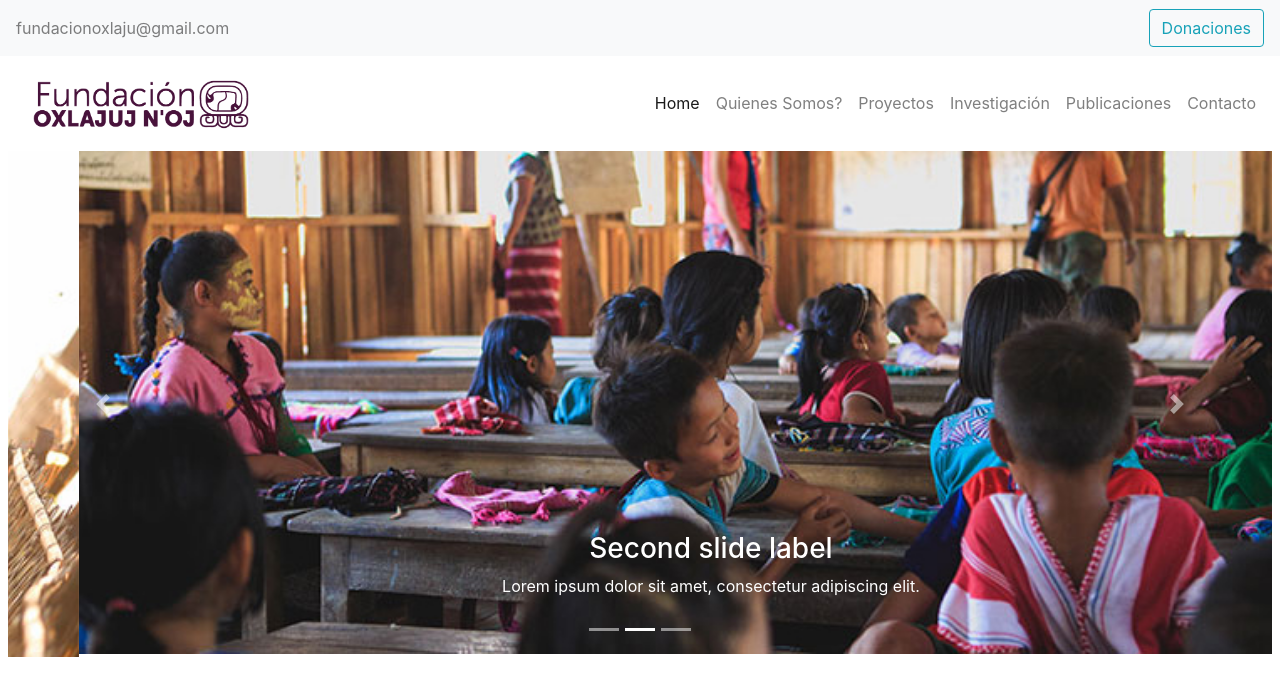
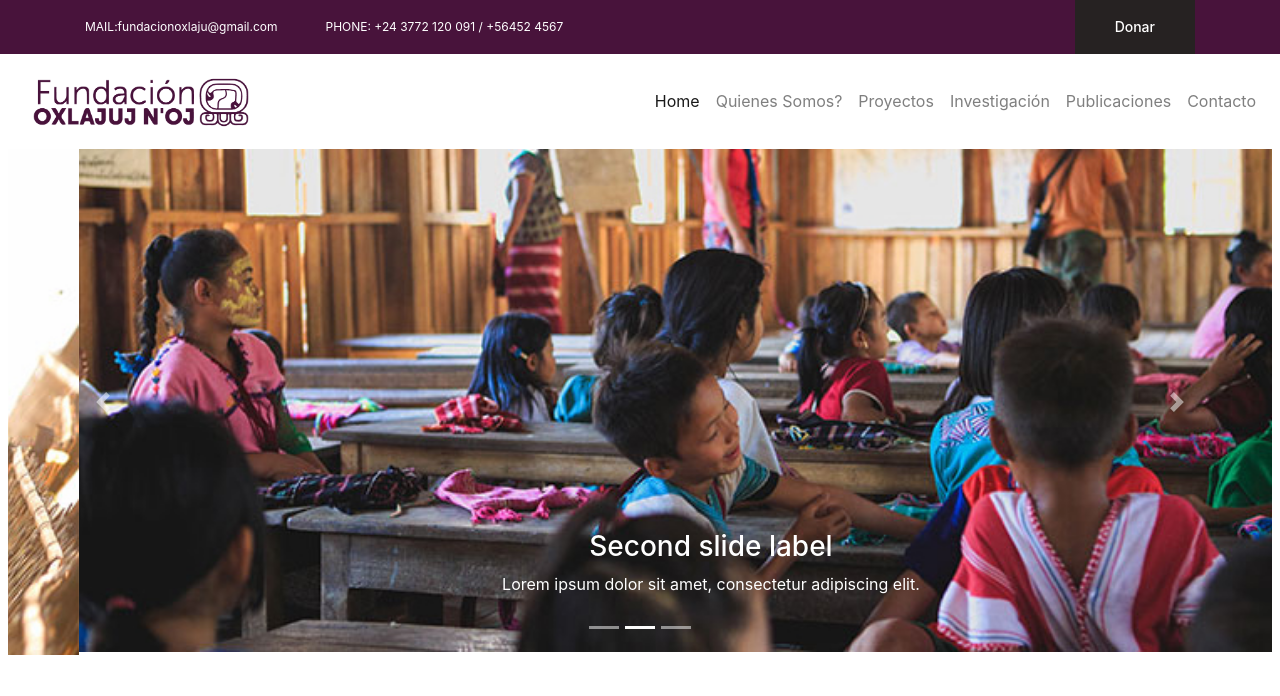
Before and after one commit to Ada-IT/ppi-web-oxlajuj, a Next.js app: page / in a window 1280 px wide. Shown: the top 696 px of the page. Built offline with nearby package versions, Linux system fonts and the light colour scheme.

Commit message:
se agrega estilos de ejemplo

```diff
--- a/components/top-header/TopHeader.jsx
+++ b/components/top-header/TopHeader.jsx
@@ -1,13 +1,36 @@
-import { Navbar, Button } from "react-bootstrap";
+import style from "./style.module.css";
 
 const TopHeader = () => {
   return (
-    <Navbar bg='light'>
-      <Navbar.Text>fundacionoxlaju@gmail.com</Navbar.Text>
-      <Navbar.Collapse className='justify-content-end'>
-        <Button variant='outline-info'>Donaciones</Button>
-      </Navbar.Collapse>
-    </Navbar>
+    <div className={style.topHeaderBar}>
+      <div className='container'>
+        <div className='row flex-wrap justify-content-center justify-content-lg-between align-items-lg-center'>
+          <div className='col-12 col-lg-8 d-none d-md-flex flex-wrap justify-content-center justify-content-lg-start mb-3 mb-lg-0'>
+            <div className={style.headerBarEmail}>
+              MAIL:
+              <a href='#'>
+                <span
+                  class='__cf_email__'
+                  data-cfemail='a9cac6c7ddc8cadde9c6dcdbcac1c8dbc0ddd087cac6c4'
+                >
+                  fundacionoxlaju@gmail.com
+                </span>
+              </a>
+            </div>
+            <div className={style.headerBarText}>
+              <p>
+                PHONE: <span>+24 3772 120 091 / +56452 4567</span>
+              </p>
+            </div>
+          </div>
+          <div className='col-12 col-lg-4 d-flex flex-wrap justify-content-center justify-content-lg-end align-items-center'>
+            <div className={style.donate}>
+              <a href='#'>Donar</a>
+            </div>
+          </div>
+        </div>
+      </div>
+    </div>
   );
 };
 
--- /dev/null
+++ b/components/top-header/style.module.css
@@ -0,0 +1,33 @@
+.topHeaderBar {
+  background: #48133b;
+  color: #fff;
+}
+.headerBarEmail,
+.headerBarText {
+  padding: 20px 0;
+  font-size: 12px;
+  line-height: 1;
+  text-transform: uppercase;
+}
+.headerBarEmail a,
+.headerBarText span {
+  text-transform: lowercase;
+  color: #fff;
+  text-decoration: none;
+}
+.headerBarText {
+  margin-left: 48px;
+}
+.headerBarText p {
+  margin: 0;
+}
+.donate a {
+  display: inline-block;
+  padding: 20px 40px;
+  font-size: 14px;
+  font-weight: 500;
+  line-height: 1;
+  color: #fff;
+  text-decoration: #ffdead;
+  background: #262222;
+}
```
